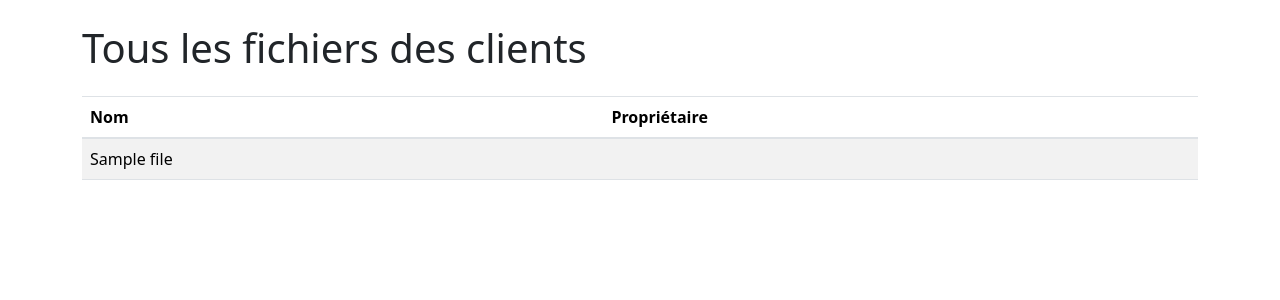
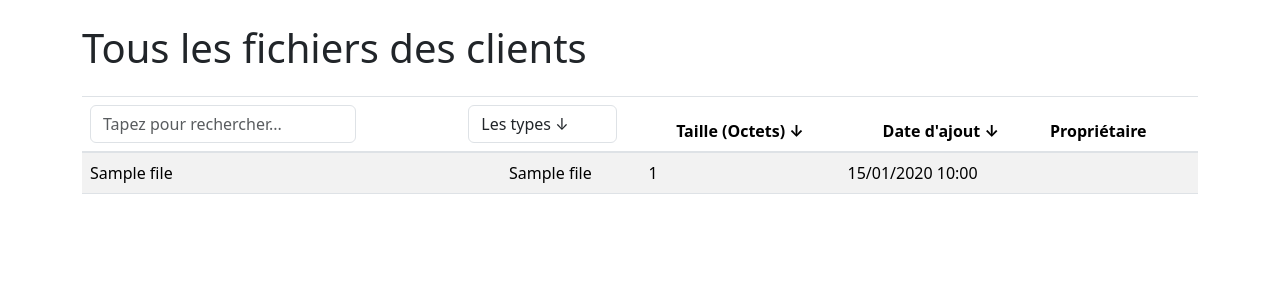
Before and after one commit to flenn77/SavingSafe, a Symfony app: template templates/client/all_client_files.html.twig in a window 1280 px wide. Shown: the top 300 px of the page. Run offline with Twig, Linux system fonts and the light colour scheme; the template is opened without the code that fills it: most values are stand-ins (such as "Sample title", 1, 10 or a date in 2020); some libraries are stand-ins or nearby versions.

Commit message:
add file filters for admin

```diff
--- a/templates/client/all_client_files.html.twig
+++ b/templates/client/all_client_files.html.twig
@@ -10,14 +10,38 @@
             <table class="table table-striped table-hover">
                 <thead>
                     <tr>
-                        <th>Nom</th>
+                        <th scope="col">
+                            <div class="row text-center">
+                                <div class="col-md-9 offset-md-0">
+                                    <input type="text" class="form-control" id="fileSearchInput" placeholder="Tapez pour rechercher...">
+                                </div>
+                            </div>
+                        </th>
+                        <th scope="col">
+                            <div class="row text-center">
+                                <div class="col-md-11 offset-md-0">
+                                    <select class="form-control" id="fileTypeFilter">
+                                    <!-- Les options seront ajoutées dynamiquement par JavaScript -->
+                                    <option value="all">Les types  &darr;</option>
+                                </select>
+                                </div>
+                            </div>
+                        </th>
+                        <th scope="col"class="text-center sortable"  id="sizeFileColumn">Taille (Octets) &darr;</th>
+                        <th scope="col" class="text-center sortable" id="dateAdded">Date d'ajout &darr;</th>
                         <th>Propriétaire</th>
                     </tr>
                 </thead>
                 <tbody>
                     {% for file in files %}
                         <tr>
-                            <td>{{ file.getName() }}</td>
+                            <td>{{ file.name }}</td>
+                            <td class="text-center">
+                                {% set fileExtension = file.name|split('.')|last %}
+                                {{ fileExtension }}
+                            </td>
+                            <td>{{ file.size }}</td>
+                            <td>{{ file.date|date('d/m/Y H:i') }}</td>
                             <td>{{ file.getUser().getFullName() }}</td>
                         </tr>
                     {% endfor %}
@@ -29,4 +53,46 @@
             </div>
         {% endif %}
     </div>
+
+    <script>
+        document.addEventListener("DOMContentLoaded", function() {
+            const fileTypeFilter = document.getElementById('fileTypeFilter');
+            const tableRows = document.querySelectorAll('table tbody tr');
+            const fileTypes = new Set();
+
+            tableRows.forEach(row => {
+                const fileName = row.querySelector('td:nth-child(1)').textContent;
+                const fileExtension = fileName.slice(((fileName.lastIndexOf(".") - 1) >>> 0) + 2);
+
+                fileTypes.add(fileExtension);
+            });
+
+            fileTypes.forEach(type => {
+                const option = document.createElement('option');
+                option.value = type;
+                option.textContent = type;
+                fileTypeFilter.appendChild(option);
+            });
+
+            document.getElementById('fileSearchInput').addEventListener('input', filterFiles);
+            fileTypeFilter.addEventListener('change', filterFiles);
+
+            function filterFiles() {
+                const searchTerm = document.getElementById('fileSearchInput').value.toLowerCase();
+                const selectedType = fileTypeFilter.value;
+
+                tableRows.forEach(row => {
+                    const fileName = row.querySelector('td:nth-child(1)').textContent.toLowerCase();
+                    const fileExtension = fileName.slice(((fileName.lastIndexOf(".") - 1) >>> 0) + 2);
+
+                    if ((fileName.includes(searchTerm) || searchTerm === "") && (fileExtension === selectedType || selectedType === "all")) {
+                        row.style.display = '';
+                    } else {
+                        row.style.display = 'none';
+                    }
+                });
+            }
+        });
+
+    </script>
 {% endblock %}
--- a/templates/file/index.html.twig
+++ b/templates/file/index.html.twig
@@ -81,8 +81,6 @@
                 </div>
             </th>
             <th scope="col">
-
-
                 <div class="row text-center">
                     <div class="col-md-11 offset-md-0">
                         <select class="form-control" id="fileTypeFilter">
@@ -91,8 +89,6 @@
                     </select>
                     </div>
                 </div>
-
-
             </th>
             <th scope="col"class="text-center sortable"  id="sizeFileColumn">Taille (Octets) &darr;</th>
             <th scope="col" class="text-center sortable" id="dateAdded">Date d'ajout &darr;</th>
--- a/templates/login/index.html.twig
+++ b/templates/login/index.html.twig
@@ -12,7 +12,7 @@
     <div id="login-box" class="center-box-login">
         <div class="logo">
             <!-- <img src="{{ asset('build/images/LogoSavinSafe.png') }}" class="img img-responsive img-circle center-block"/>   -->
-            <h1 class="logo-caption"><span class="tweak">Se</span> Connecter</h1>
+            <h1 class="logo-caption"><span class="tweak">Se Connecter</span></h1>
         </div><!-- /.logo -->
         <div class="controls">
             {% if error %}
--- a/templates/registration/register.html.twig
+++ b/templates/registration/register.html.twig
@@ -10,7 +10,7 @@
 <div class="container">
     <div id="login-box" class="center-box-login">
         <div class="logo">
-            <h1 class="logo-caption"><span class="tweak">In</span>scription</h1>
+            <h1 class="logo-caption"><span class="tweak">Inscription</span></h1>
         </div><!-- /.logo -->
         <div class="controls">
             {% for flash_error in app.flashes('verify_email_error') %}
```
Also changed, not shown: assets/app.js (+0 -22 lines), public/css/login.css (+1 -7 lines).
